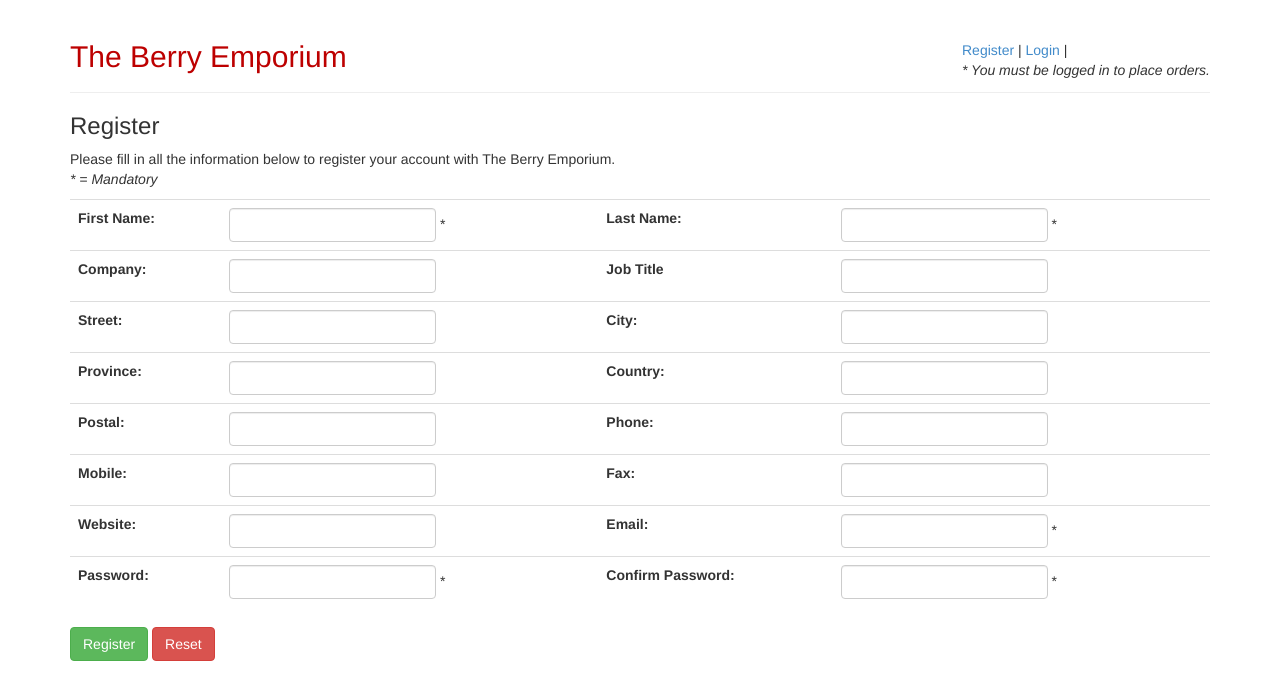
After one commit to Sacamano604/Ordering-System, a PHP site: page /register.php in a window 1280 px wide. The commit adds this page. Shown: the top 700 px of the page. Run offline with PHP 8.4, Linux system fonts and the light colour scheme; some libraries are stand-ins or nearby versions.

Commit message:
Register page created
Starting to build index.php from top down. Dealing with
registering/logging in/and session control first

```diff
--- /dev/null
+++ b/inc/client-menu.php
@@ -0,0 +1,5 @@
+<?php if (!empty($loggedin)) { ?>
+<p><a href="register.php">Register</a> | <a href="products.php">Products</a> | <a href="inc/logout.php">Logout</a> | Logged in as <strong><?php echo $loggedin; ?></strong></p>
+<?php } else { ?>
+  <p><a href="register.php">Register</a> | <a href="index.php">Login</a> | <br /><em>* You must be logged in to place orders.</em></p>
+<?php } ?>
--- /dev/null
+++ b/inc/client-session.php
@@ -0,0 +1,7 @@
+<?php
+session_start();
+	if (isset($_SESSION['email']) && isset($_SESSION['passwd'])) { // check for authentication
+		$loggedin = $_SESSION['email']; // if logged in, give the variable $loggedin the client or admin's email address
+	}
+include('dbconnect.php');//connect to database
+?>
--- /dev/null
+++ b/register.php
@@ -0,0 +1,170 @@
+<?php
+  include('inc/dbconnect.php');
+  include('inc/client-session.php');
+?>
+<!DOCTYPE html>
+<html lang="en">
+<head>
+<meta charset="utf-8">
+<meta http-equiv="X-UA-Compatible" content="IE=edge">
+<meta name="viewport" content="width=device-width, initial-scale=1">
+  <title>The Berry Emporium - Register</title>
+  <!-- Bootstrap -->
+  <link href="css/bootstrap.min.css" rel="stylesheet">
+  <!-- HTML5 Shim and Respond.js IE8 support of HTML5 elements and media queries -->
+  <!-- WARNING: Respond.js doesnt work if you view the page via file:// -->
+  <!--[if lt IE 9]>
+  <script src="https://oss.maxcdn.com/libs/html5shiv/3.7.0/html5shiv.js"></script>
+  <script src="https://oss.maxcdn.com/libs/respond.js/1.4.2/respond.min.js"></script>
+  <![endif]-->
+</head>
+<body>
+<div class="container">
+  <div class="page-header">
+    <div id="clientMenu" style="float: right;">
+      <?php include('inc/client-menu.php'); ?>
+    </div>
+    <h2 style="color: #BD0000;">The Berry Emporium</h2>
+  </div>
+<?php
+  if (isset($_POST['add'])) { // if the POSTED VALUE of the name ADD "is set" then...
+  $first = $_POST['first'];
+  $last = $_POST['last'];
+  $company = $_POST['company'];
+  $jobtitle = $_POST['jobtitle'];
+  $street = $_POST['street'];
+  $city = $_POST['city'];
+  $province = $_POST['province'];
+  $country = $_POST['country'];
+  $postal = $_POST['postal'];
+  $phone = $_POST['phone'];
+  $fax = $_POST['fax'];
+  $mobile = $_POST['mobile'];
+  $website = $_POST['website'];
+  $email = $_POST['email'];
+  $password = $_POST['password'];
+  $confirmpassword = $_POST['confirmpassword'];
+
+  include('inc/validate.php');
+  if ($validate == "pass") {
+  $sql = "INSERT INTO clients (first, last, company, jobtitle, street, city, province, country, postal, phone, fax, mobile, website, email, password, confirmpassword) VALUES ('$first', '$last', '$company', '$jobtitle', '$street','$city','$province','$country','$postal','$phone','$fax', '$mobile', '$website', '$email', PASSWORD('$password'), '$confirmpassword')";
+  $result = mysql_query($sql);
+?>
+  <h3>Thank you for Registering <?php echo $first; ?> <?php echo $last; ?></h3>
+  <p>Feel free to <a href="products.php">start shopping</a></p>
+<table class="table">
+  <tr>
+    <td><strong>First Name: </strong></td>
+    <td><?php echo $first; ?></td>
+    <td><strong>Last Name:</strong></td>
+    <td><?php echo $last; ?></td>
+  </tr>
+  <tr>
+    <td><strong>Company:</strong></td>
+    <td><?php echo $company; ?></td>
+    <td><strong>Job Title</strong></td>
+    <td><?php echo $jobtitle; ?></td>
+  </tr>
+  <tr>
+    <td><strong>Street:</strong></td>
+    <td><?php echo $street; ?></td>
+    <td><strong>City:</strong></td>
+    <td><?php echo $city; ?></td>
+  </tr>
+  <tr>
+    <td><strong>Province:</strong></td>
+    <td><?php echo $province; ?></td>
+    <td><strong>Country:</strong><strong></strong></td>
+    <td><?php echo $country; ?></td>
+  </tr>
+  <tr>
+    <td><strong>Postal:</strong></td>
+    <td><?php echo $postal; ?></td>
+    <td><strong>Phone:</strong></td>
+    <td><?php echo $phone; ?></td>
+  </tr>
+  <tr>
+    <td><strong>Mobile:</strong></td>
+    <td><?php echo $mobile; ?></td>
+    <td><strong>Fax:</strong></td>
+    <td><?php echo $fax; ?></td>
+  </tr>
+  <tr>
+    <td><strong>Website:</strong></td>
+    <td> http://<?php echo $website ?></td>
+    <td><strong>Email:</strong><strong></strong></td>
+    <td><?php echo $email; ?></td>
+  </tr>
+  <tr>
+    <td><strong>Password:</strong></td>
+    <td><?php echo $password; ?></td>
+    <td><strong>Confirm Password:</strong></td>
+    <td><?php echo $confirmpassword; ?></td>
+  </tr>
+</table>
+<?php } ?>
+<?php } else { ?>
+<h3>Register</h3>
+<p>Please fill in all the information below to register your account with The Berry Emporium. <br /><em>* = Mandatory</em></p>
+<form action="<?php echo $_SERVER['PHP_SELF']; ?>" method="post" class="form-inline">
+<table class="table">
+  <tr>
+    <td><strong>First Name: </strong></td>
+    <td><input name="first" type="text" class="form-control" value="" maxlength="128" /> * </td>
+    <td><strong>Last Name:</strong></td>
+    <td><input name="last" type="text" class="form-control" value="" maxlength="128" /> * </td>
+  </tr>
+  <tr>
+    <td><strong>Company:</strong></td>
+    <td><input name="company" type="text" class="form-control" value="" maxlength="128" /></td>
+    <td><strong>Job Title</strong></td>
+    <td><input name="jobtitle" type="text" class="form-control" value="" maxlength="128" /></td>
+  </tr>
+  <tr>
+    <td><strong>Street:</strong></td>
+    <td><input name="street" type="text" class="form-control" value="" maxlength="128" /></td>
+    <td><strong>City:</strong></td>
+    <td><input name="city" type="text" class="form-control" value="" maxlength="128" /></td>
+  </tr>
+  <tr>
+    <td><strong>Province:</strong></td>
+    <td><input name="province" type="text" class="form-control" value="" maxlength="128" /></td>
+    <td><strong>Country:</strong><strong></strong></td>
+    <td><input name="country" type="text" class="form-control" value="" maxlength="128" /></td>
+  </tr>
+  <tr>
+    <td><strong>Postal:</strong></td>
+    <td><input name="postal" type="text" class="form-control" value="" maxlength="128" /></td>
+    <td><strong>Phone:</strong></td>
+    <td><input name="phone" type="text" class="form-control" value="" maxlength="128" /></td>
+  </tr>
+  <tr>
+    <td><strong>Mobile:</strong></td>
+    <td><input name="mobile" type="text" class="form-control" value="" maxlength="128" /></td>
+    <td><strong>Fax:</strong></td>
+    <td><input name="fax" type="text" class="form-control" value="" maxlength="128" /></td>
+  </tr>
+  <tr>
+    <td><strong>Website:</strong></td>
+    <td><input name="website" type="text" class="form-control" value="" maxlength="128" /></td>
+    <td><strong>Email:</strong><strong></strong></td>
+    <td><input name="email" type="text" class="form-control" value="" maxlength="128" /> * </td>
+  </tr>
+  <tr>
+    <td><strong>Password:</strong></td>
+    <td><input name="password" type="password" class="form-control" id="password" value="" maxlength="128" /> * </td>
+    <td><strong>Confirm Password:</strong></td>
+    <td><input name="confirmpassword" type="password" class="form-control" id="confirmpassword" value="" maxlength="128" /> * </td>
+  </tr>
+</table>
+  <button type="submit" class="btn btn-success" name="add" id="add" value="add">Register</button>
+  <button type="reset" class="btn btn-danger" name="Reset" value="Reset">Reset</button>
+</form>
+<?php } ?>
+</div>
+<!-- jQuery (necessary for Bootstrap's JavaScript plug</a>ins) -->
+<script src="https://ajax.googleapis.com/ajax/libs/jquery/1.11.0/jquery.min.js"></script>
+<!-- Include all compiled plugins (below), or include individual files as needed -->
+<script src="js/bootstrap.min.js"></script>
+</body>
+</html>
```
Also changed, not shown: index.php (+16 -1 lines).
